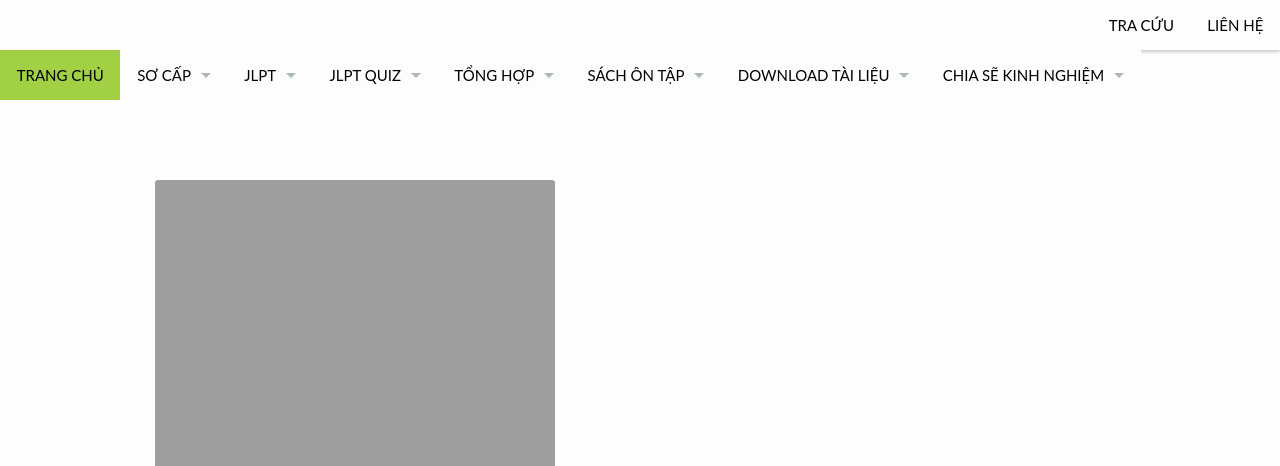
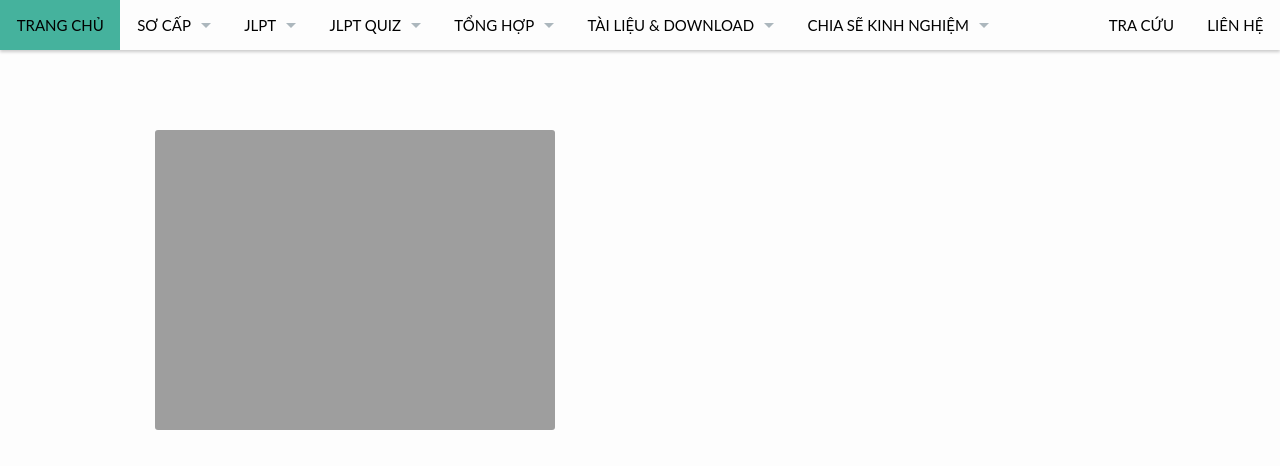
Before and after one commit to cauhoijlpt/cauhoijlpt, a Jekyll site: the page built from pages/pages-root-folder/index.md, in a window 1280 px wide and 900 px high, cut to the strip 0-466 px from the top of the window. Built offline with Jekyll 4.4.1, drawn with Linux system fonts in a browser that asks for light colours.

Commit message:
Update navigation.yml

```diff
--- a/_data/navigation.yml
+++ b/_data/navigation.yml
@@ -61,14 +61,7 @@
   - title: "Blog Archive"
     url: "/blog/archive/"
 
-- title: "Sách ôn tập"
-  url: "/blog/"
-  side: left
-  dropdown:
-  - title: "Blog Archive"
-    url: "/blog/archive/"
-
-- title: "Download tài liệu"
+- title: "Tài liệu & Download"
   url: "/blog/"
   side: left
   dropdown:
```
